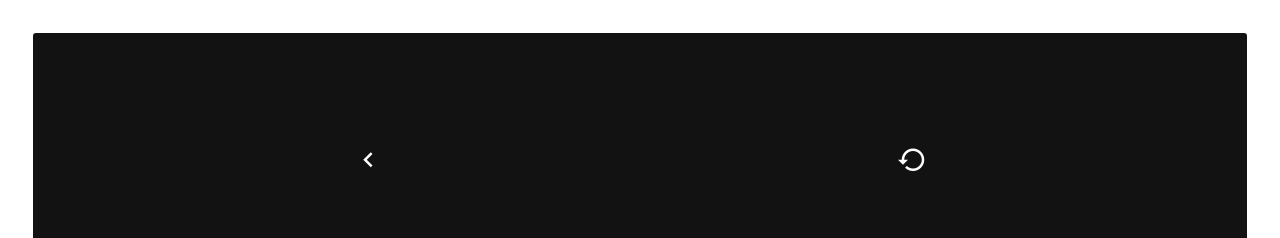
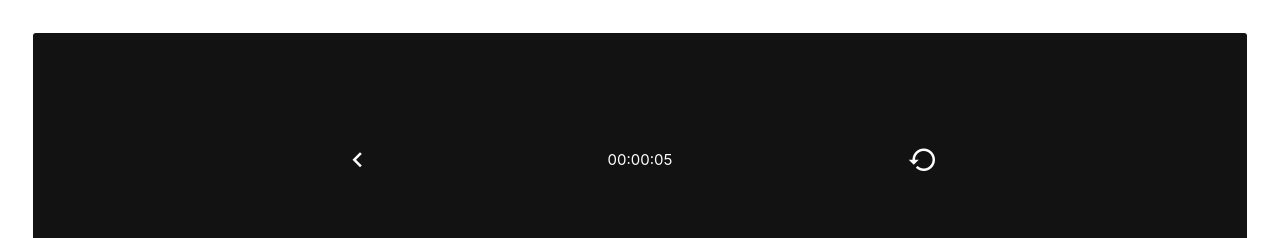
Before and after one commit to pfmnowak/sudoku-js, a Vue app: page /game in a window 1280 px wide. Shown: the top 238 px of the page. Built offline with nearby package versions, Linux system fonts and the light colour scheme.

Commit message:
Add timer

```diff
--- a/src/store.ts
+++ b/src/store.ts
@@ -427,6 +427,31 @@ export const useGameStateStore = defineStore('gameState', () => {
       ]
     ]
   });
+
+  const timer = ref(0);
+  let intervalId: ReturnType<typeof setInterval> | null = null;
+
+  const startTimer = () => {
+    if (intervalId) {
+      return;
+    }
+    intervalId = setInterval(() => {
+      timer.value += 1;
+    }, 1000);
+  };
+
+  const stopTimer = () => {
+    if (intervalId) {
+      clearInterval(intervalId);
+      intervalId = null;
+    }
+  };
+
+  const resetTimer = () => {
+    stopTimer();
+    timer.value = 0;
+  };
+
   return {
     currentBoard,
     selectedDigitOption,
@@ -435,6 +460,10 @@ export const useGameStateStore = defineStore('gameState', () => {
     disableSelect,
     data,
     solution,
-    board
+    board,
+    timer,
+    startTimer,
+    stopTimer,
+    resetTimer
   };
 });
--- a/src/views/GameView.vue
+++ b/src/views/GameView.vue
@@ -1,7 +1,7 @@
 <template>
   <section class="toolbar-section">
     <IconButtonMDI icon="$prev" @click="$router.push({ path: '/', replace: true })" />
-    <div class="timer"></div>
+    <div class="timer">{{ formattedTime }}</div>
     <IconButtonMDI icon="mdi-restore" @click="$router.push({ path: '/', replace: true })" />
   </section>
   <section id="game" class="game-section">
@@ -15,14 +15,28 @@ import IconButtonMDI from '@/components/base/IconButtonMDI.vue';
 import BoardTable from '@/components/Board/BoardTable.vue';
 import NumberContainer from '@/components/NumberContainer/NumberContainer.vue';
 import { useGameStateStore, type Cell } from '@/store';
-import { onMounted } from 'vue';
+import { computed, onMounted, onUnmounted } from 'vue';
 
 const store = useGameStateStore();
+
+const formattedTime = computed(() => {
+  const hours = Math.floor(store.timer / 3600);
+  const minutes = Math.floor((store.timer % 3600) / 60);
+  const seconds = store.timer % 60;
+
+  return `${hours.toString().padStart(2, '0')}:${minutes.toString().padStart(2, '0')}:${seconds.toString().padStart(2, '0')}`;
+});
 
 const startGame = () => {
   getData();
   loadData();
+  store.resetTimer();
+  store.startTimer();
 };
+
+// const resumeGame = () => {
+//   store.startTimer();
+// };
 
 const getData = () => {
   // Choose board difficulty
@@ -45,15 +59,16 @@ const loadData = function () {
       disabled: position !== '-'
     };
   });
-
-  // Start the timer
-  // startTimer();
 };
 
 onMounted(() => {
   startGame();
   // depending on the button pressed / previous path
   // resumeGame();
+});
+
+onUnmounted(() => {
+  store.stopTimer();
 });
 </script>
 
```
